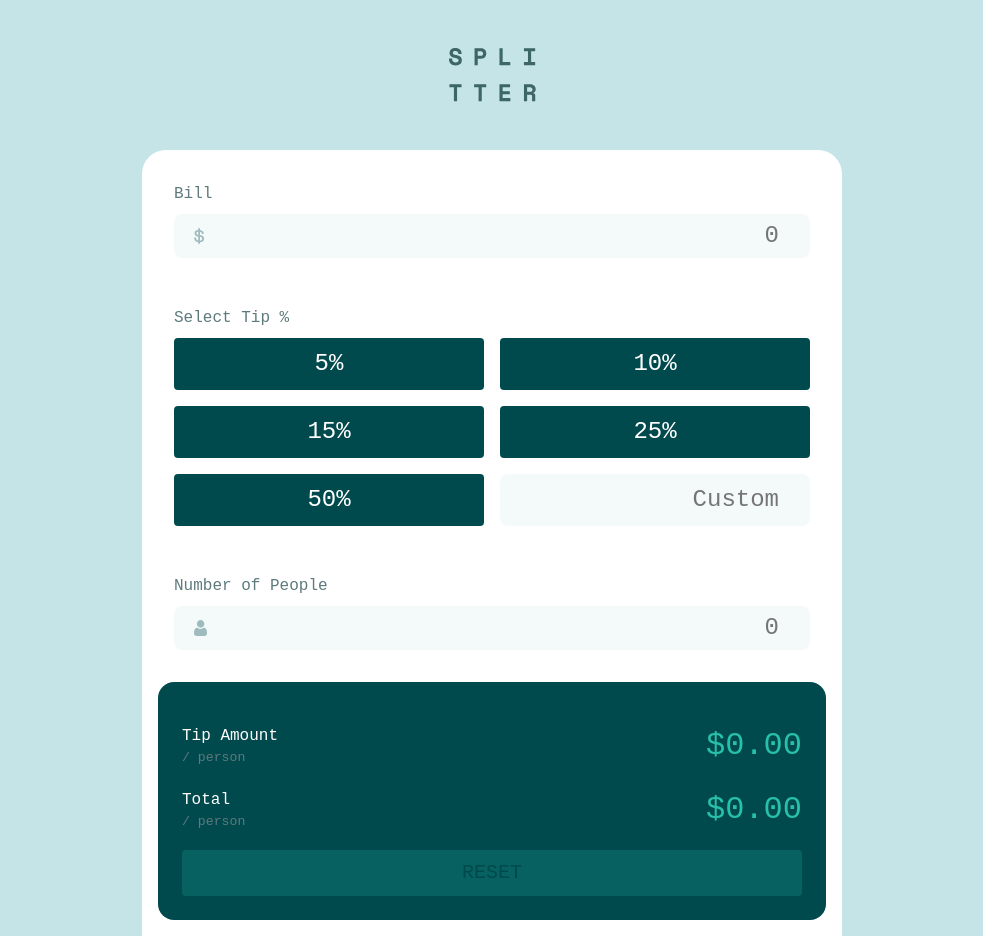
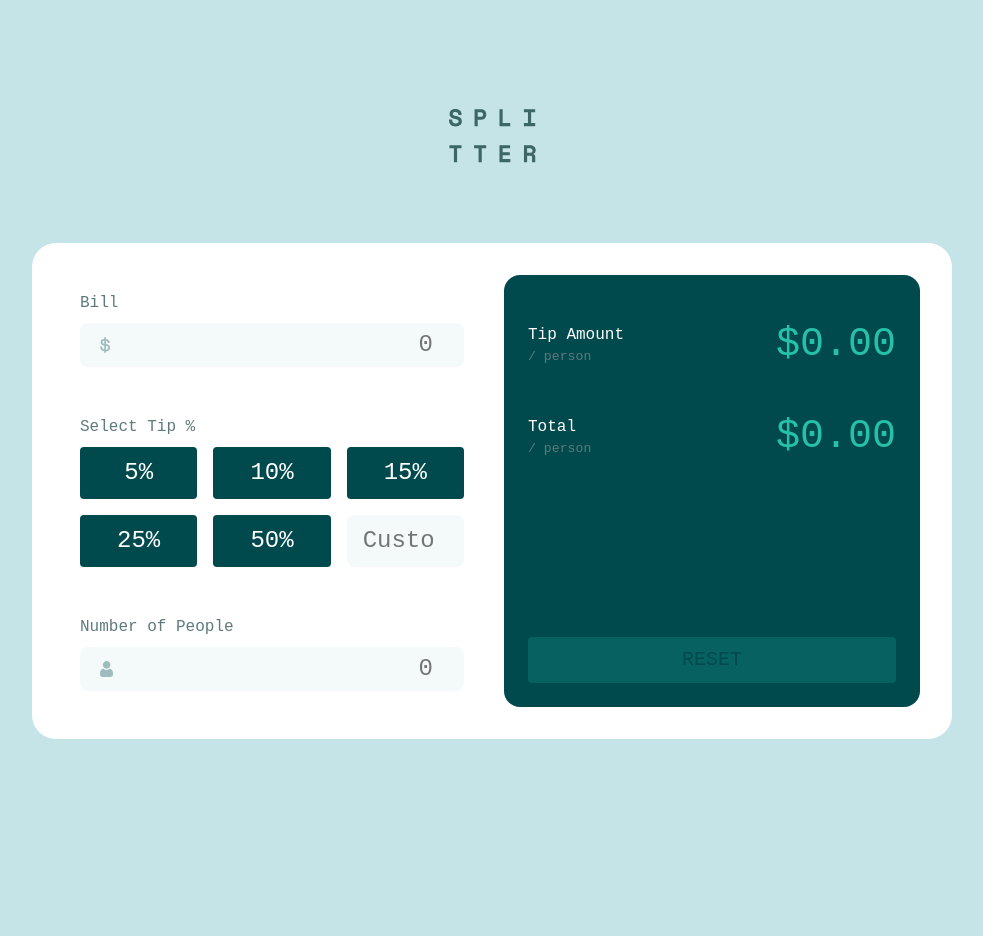
Before and after one commit to michael-truscott/frontendmentor_tip-calculator, a React (Create React App) app: page / in a window 1280 px wide. Shown: the whole page, without its empty margins (148-1131 px from the left). After the commit the page ends 800 px from the top, so only its background shows below. Built offline with nearby package versions, Linux system fonts and the light colour scheme.

Commit message:
Add desktop styling

```diff
--- a/src/components/TipCalculator.js
+++ b/src/components/TipCalculator.js
@@ -25,9 +25,11 @@ export default function TipCalculator() {
 
   return (
     <div className="TipCalculator">
+      <div className="TipCalculator__input-container">
         <BillAmountField billAmount={billAmount} setBillAmount={setBillAmount} />
         <TipPercentSection tipPercent={tipPercent} setTipPercent={setTipPercent} />
         <NumOfPeopleField numPeople={numPeople} setNumPeople={setNumPeople} error={numPeople === 0} />
+      </div>
       <TotalDisplay tipAmount={tipAmount} total={total} onResetClicked={onResetClicked} resetDisabled={resetDisabled} />
     </div>
   );
@@ -97,6 +99,7 @@ function NumOfPeopleField({numPeople, setNumPeople, error}) {
 function TotalDisplay({tipAmount, total, onResetClicked, resetDisabled}) {
   return (
     <div className="TotalDisplay">
+      <div className="TotalDisplay__info">
         <div className="TotalDisplay__group">
           <div>
             <p className="TotalDisplay__title">Tip Amount</p>
@@ -112,6 +115,7 @@ function TotalDisplay({tipAmount, total, onResetClicked, resetDisabled}) {
           </div>
           <p className="TotalDisplay__amount">{total}</p>
         </div>
+      </div>
 
       <button className={"TotalDisplay__reset-btn " + (true && "btn-highlighted")} onClick={onResetClicked}
         disabled={resetDisabled}
--- a/src/index.css
+++ b/src/index.css
@@ -43,6 +43,10 @@ p, h1, h2, h3, h4, h5, h6 {
   --col-hover-cyan: rgb(157, 233, 233);
   --col-input-error-outline: #B48372;
   --col-white: hsl(0, 0%, 100%);
+}
+
+body {
+  background-color: var(--col-light-gray-cyan);
 }
 
 p {
@@ -121,11 +125,11 @@ button:disabled {
 }
 
 .App {
-  background-color: var(--col-light-gray-cyan);
   min-height: 100vh;
   display: flex;
   flex-direction: column;
   align-items: center;
+  justify-content: center;
 }
 
 .AppLogo {
@@ -134,11 +138,16 @@ button:disabled {
 
 .TipCalculator {
   background-color: var(--col-white);
-  width: 700px;
+  width: 920px;
   max-width: 100%;
   border-top-left-radius: 24px;
   border-top-right-radius: 24px;
   padding: 1rem;
+  display: grid;
+  row-gap: 1rem;
+}
+
+.TipCalculator__input-container {
   display: grid;
   row-gap: 1rem;
 }
@@ -160,8 +169,16 @@ button:disabled {
   border-radius: 16px;
   padding: 1.5rem;
   padding-top: 2.5rem;
-  display: grid;
-  row-gap: 1rem;
+  display: flex;
+  flex-direction: column;
+  justify-content: space-between;
+  row-gap: 2rem;
+}
+
+.TotalDisplay__info {
+  display: flex;
+  flex-direction: column;
+  row-gap: 16px;
 }
 
 .TotalDisplay__group {
@@ -188,3 +205,29 @@ button:disabled {
 .TotalDisplay__reset-btn {
   font-size: 1.25rem;
 }
+
+@media screen and (min-width: 700px) {
+  .AppLogo {
+    padding-bottom: 80px;
+  }
+
+  .TipCalculator {
+    display: grid;
+    grid-template-columns: 1fr 1fr;
+    border-radius: 24px;
+    padding: 2rem;
+    column-gap: 24px;
+  }
+
+  .TipPercentSection__choices {
+    grid-template-columns: 1fr 1fr 1fr;
+  }
+
+  .TotalDisplay__info {
+    row-gap: 32px;
+  }
+
+  .TotalDisplay__amount {
+    font-size: 2.5rem;
+  }
+}
```
Lines whose indentation alone changed are shown as unchanged.
